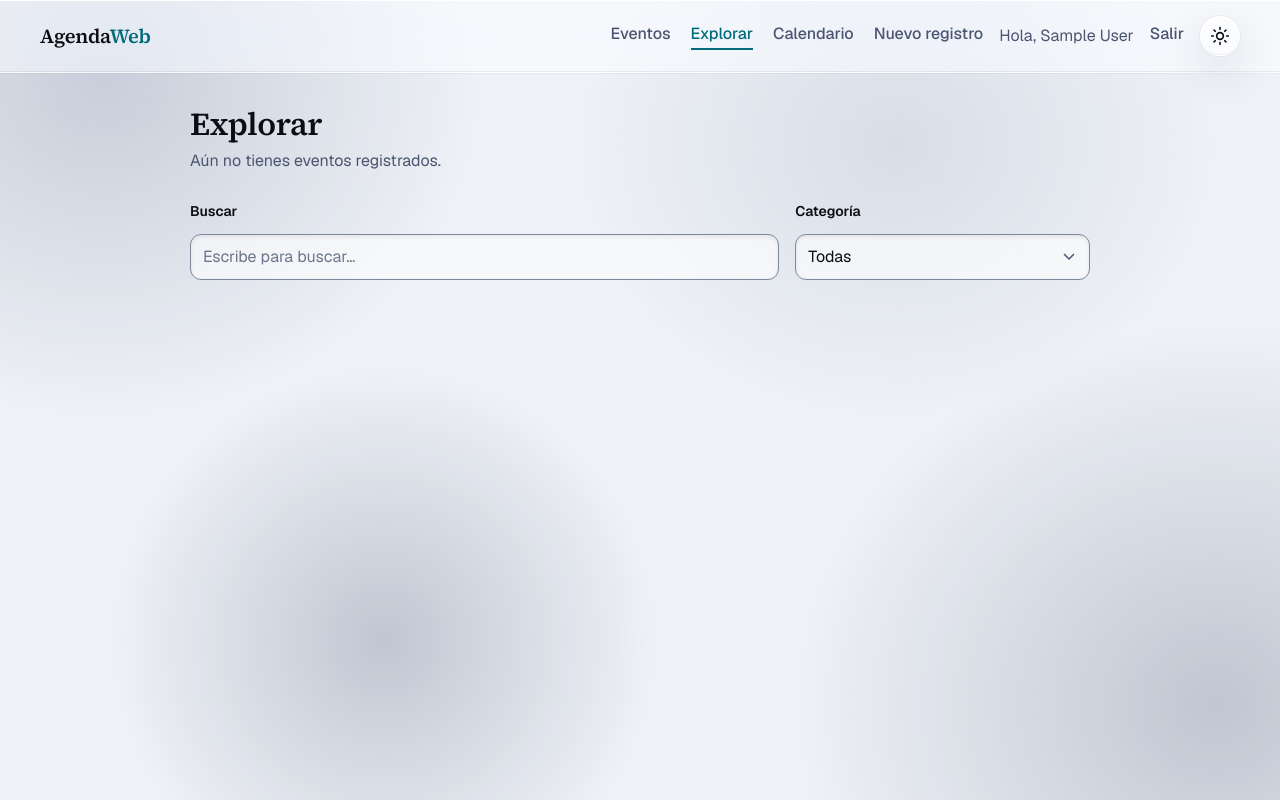
After one commit to Abrahamdlt/AgendaWeb, a PHP site: page /explorar.php in a window 1280 px wide. The commit adds this page. Run offline with PHP 8.4, Linux system fonts and the light colour scheme; the visitor is signed in with stand-in values (Sample User, id 1); data comes from the database, SQL or seed files in the repository; data that the repository does not hold is empty; a stand-in replaces the project's code that opens the database connection.

Commit message:
P11: explorar.php pinta mis eventos desde api.php con fetch y filtra mientras escribo
Ciclo pedir → revisar (401 / res.ok) → convertir → pintar con textContent,
mensajes para sin sesión, sin red y error del servidor, y debounce de 300 ms.
Enlace Explorar en el menú.

Co-Authored-By: Claude Opus 5.5 <noreply@anthropic.com>

```diff
--- a/calendario.php
+++ b/calendario.php
@@ -35,6 +35,7 @@ require __DIR__ . '/ayudas.php';
     <a href="index.php" class="marca">Agenda<span>Web</span></a>
     <nav class="barra__nav">
       <a href="index.php" class="enlace">Eventos</a>
+      <a href="explorar.php" class="enlace">Explorar</a>
       <a href="calendario.php" class="enlace enlace--activo" aria-current="page">Calendario</a>
       <a href="registrar.php" class="enlace">Nuevo registro</a>
     </nav>
--- a/css/styles.css
+++ b/css/styles.css
@@ -825,6 +825,7 @@ select.entrada {
   margin-bottom: 1.25rem;
 }
 .buscador__acciones { display: flex; align-items: center; gap: 1rem; }
+.buscador--en-vivo { grid-template-columns: minmax(0, 2fr) minmax(0, 1fr); }   /* Explorar (P11): sin botón */
 .resultados {
   margin: 0 0 1rem;
   font-size: 0.9375rem;
--- /dev/null
+++ b/explorar.php
@@ -0,0 +1,104 @@
+<?php
+require __DIR__ . '/partes/sesion.php';   // página: sin sesión → login (aquí sí va el guardia de siempre)
+// =========================================
+// AgendaWeb · Explorar (Práctica 11)
+// =========================================
+// La página llega VACÍA: no consulta eventos ni tiene foreach. js/explorar.js le pide los datos
+// a api.php (P10) con fetch y pinta las tarjetas en el navegador. Mientras escribes, filtra
+// sin recargar la página (AJAX).
+require __DIR__ . '/datos.php';        // conexion.php ($conexion)
+require __DIR__ . '/ayudas.php';       // e(), recurso()
+
+// Las categorías del filtro: son pocas y no cambian, las pone PHP
+$categorias = $conexion->query('SELECT id, nombre FROM categoria ORDER BY nombre')->fetch_all(MYSQLI_ASSOC);
+$conexion->close();
+?>
+<!DOCTYPE html>
+<html lang="es">
+<head>
+  <meta charset="UTF-8">
+  <meta name="viewport" content="width=device-width, initial-scale=1">
+  <title>AgendaWeb · Explorar</title>
+
+  <link rel="preconnect" href="https://fonts.googleapis.com">
+  <link rel="preconnect" href="https://fonts.gstatic.com" crossorigin>
+  <link href="https://fonts.googleapis.com/css2?family=Geist:wght@400;500;600&family=Source+Serif+4:opsz,wght@8..60,500;8..60,600&display=swap" rel="stylesheet">
+
+  <link rel="stylesheet" href="<?= e(recurso('css/styles.css')) ?>">
+
+  <!-- Aplica el tema guardado antes de pintar, para evitar un parpadeo -->
+  <script>
+    (function () {
+      var tema = null;
+      try { tema = localStorage.getItem("tema"); } catch (e) {}
+      if (!tema) tema = matchMedia("(prefers-color-scheme: light)").matches ? "claro" : "oscuro";
+      document.documentElement.dataset.tema = tema;
+    })();
+  </script>
+  <script src="<?= e(recurso('js/tema.js')) ?>" defer></script>
+</head>
+<body>
+
+  <header class="barra">
+    <a href="index.php" class="marca">Agenda<span>Web</span></a>
+    <nav class="barra__nav">
+      <a href="index.php" class="enlace">Eventos</a>
+      <a href="explorar.php" class="enlace enlace--activo" aria-current="page">Explorar</a>
+      <a href="calendario.php" class="enlace">Calendario</a>
+      <a href="registrar.php" class="enlace">Nuevo registro</a>
+    </nav>
+    <div class="barra__usuario">
+      <span class="barra__saludo">Hola, <?= e($usuarioNombre) ?></span>
+      <a href="logout.php" class="enlace">Salir</a>
+    </div>
+    <button type="button" class="boton boton--icono" id="boton-tema"
+            aria-label="Cambiar a modo claro" hidden>
+      <svg class="icono-luna" viewBox="0 0 24 24" fill="none" stroke="currentColor"
+           stroke-width="2" stroke-linecap="round" stroke-linejoin="round" aria-hidden="true">
+        <path d="M21 12.8A9 9 0 1 1 11.2 3a7 7 0 0 0 9.8 9.8z"/>
+      </svg>
+      <svg class="icono-sol" viewBox="0 0 24 24" fill="none" stroke="currentColor"
+           stroke-width="2" stroke-linecap="round" stroke-linejoin="round" aria-hidden="true">
+        <circle cx="12" cy="12" r="4"/>
+        <path d="M12 2v2M12 20v2M4.9 4.9l1.4 1.4M17.7 17.7l1.4 1.4M2 12h2M20 12h2M4.9 19.1l1.4-1.4M17.7 6.3l1.4-1.4"/>
+      </svg>
+    </button>
+  </header>
+
+  <main class="contenedor contenedor--sencillo">
+
+    <section class="eventos" aria-labelledby="explorar-titulo">
+      <!-- Tres "huecos" que llena JavaScript: #estado, los filtros y #lista -->
+      <div class="eventos__cabecera">
+        <div>
+          <h1 class="titulo" id="explorar-titulo">Explorar</h1>
+          <p class="subtitulo" id="estado" role="status">Cargando eventos…</p>
+        </div>
+      </div>
+
+      <!-- Sin botón "Buscar": filtra mientras escribes -->
+      <form class="buscador buscador--en-vivo" id="filtros" role="search">
+        <div class="campo">
+          <label class="etiqueta" for="q">Buscar</label>
+          <input class="entrada" type="search" id="q" maxlength="100" placeholder="Escribe para buscar…">
+        </div>
+        <div class="campo">
+          <label class="etiqueta" for="categoria">Categoría</label>
+          <select class="entrada" id="categoria">
+            <option value="0">Todas</option>
+            <?php foreach ($categorias as $cat): ?>
+              <option value="<?= (int) $cat['id'] ?>"><?= e($cat['nombre']) ?></option>
+            <?php endforeach; ?>
+          </select>
+        </div>
+      </form>
+
+      <section class="lista-registros lista-registros--rejilla" id="lista" aria-label="Eventos" aria-live="polite"></section>
+    </section>
+
+  </main>
+
+  <!-- Al final: cuando el navegador lee el script, #lista y #estado ya existen -->
+  <script src="<?= e(recurso('js/explorar.js')) ?>"></script>
+</body>
+</html>
--- a/index.php
+++ b/index.php
@@ -192,6 +192,7 @@ $totalRegistrados = array_sum(array_column($resumen, 'total'));   // todos tus e
     <a href="index.php" class="marca">Agenda<span>Web</span></a>
     <nav class="barra__nav">
       <a href="index.php" class="enlace enlace--activo" aria-current="page">Eventos</a>
+      <a href="explorar.php" class="enlace">Explorar</a>
       <a href="calendario.php" class="enlace">Calendario</a>
       <a href="registrar.php" class="enlace">Nuevo registro</a>
     </nav>
--- /dev/null
+++ b/js/explorar.js
@@ -0,0 +1,123 @@
+// Página Explorar (explorar.php · Práctica 11).
+// Pide los eventos a api.php (P10) y los pinta sin recargar la página (AJAX).
+// Cada búsqueda repite el mismo ciclo: 1 · pedir (fetch) → 2 · revisar (res.ok) → 3 · convertir (res.json()) → 4 · pintar (DOM)
+
+// Los huecos de la página (los id de explorar.php)
+const lista    = document.getElementById('lista');
+const estado   = document.getElementById('estado');
+const campoQ   = document.getElementById('q');
+const campoCat = document.getElementById('categoria');
+
+const MESES = ['ene', 'feb', 'mar', 'abr', 'may', 'jun', 'jul', 'ago', 'sep', 'oct', 'nov', 'dic'];
+
+// '2026-11-20' → '20/11/2026' (como formatearFecha() de index.php)
+function formatearFecha(fecha) {
+    const [a, m, d] = fecha.split('-');
+    return `${d}/${m}/${a}`;
+}
+
+// Un elemento con su clase y su texto. textContent pone TEXTO, nunca HTML:
+// es el e() de JavaScript (un título como <img onerror=...> se ve como letras, no se ejecuta)
+function crear(etiqueta, clase, texto) {
+    const el = document.createElement(etiqueta);
+    el.className = clase;
+    if (texto !== undefined) el.textContent = texto;
+    return el;
+}
+
+// Crea UNA tarjeta a partir de UN evento del JSON, con las mismas clases que mostrarEvento() de index.php
+function crearTarjeta(ev, orden) {
+    const [, m, d] = ev.fecha.split('-');
+    const tarjeta = crear('article', 'tarjeta tarjeta--registro');
+    tarjeta.style.setProperty('--orden', orden);   // aparecen escalonadas
+
+    // Cuadro con el día y el mes
+    const cuadro = crear('div', 'registro__hora');
+    cuadro.append(crear('span', 'registro__dia', String(Number(d))), crear('span', 'registro__mes', MESES[Number(m) - 1]));
+
+    const info = crear('div', 'registro__info');
+    info.append(crear('h2', 'registro__titulo', ev.titulo));
+
+    const cuando = crear('p', 'registro__meta');
+    const tiempo = crear('time', '', formatearFecha(ev.fecha) + (ev.hora ? ' · ' + ev.hora : ''));
+    tiempo.dateTime = ev.fecha;
+    cuando.append(tiempo);
+    info.append(cuando);
+
+    if (ev.descripcion) {                        // null o '' → no se pinta
+        info.append(crear('p', 'registro__texto', ev.descripcion));
+    }
+
+    const datos = crear('p', 'registro__datos');
+    datos.append(crear('span', 'insignia insignia--categoria', ev.categoria));
+    info.append(datos);
+
+    // Editar sigue siendo la página de siempre
+    const acciones = crear('div', 'registro__acciones');
+    const editar = crear('a', 'boton boton--secundario boton--chico', 'Editar');
+    editar.href = 'registrar.php?editar=' + Number(ev.id);
+    editar.setAttribute('aria-label', 'Editar «' + ev.titulo + '»');
+    acciones.append(editar);
+    info.append(acciones);
+
+    tarjeta.append(cuadro, info);
+    return tarjeta;
+}
+
+// 4 · Pintar: distingue "no tienes eventos" de "tu búsqueda no encontró nada" (como en P9)
+function pintar(datos) {
+    lista.replaceChildren();                     // borra lo que había antes
+    const buscando = datos.filtros.q !== '' || datos.filtros.categoria !== 0;
+
+    if (datos.total === 0) {
+        estado.textContent = buscando ? 'Sin resultados para tu búsqueda.' : 'Aún no tienes eventos registrados.';
+        return;
+    }
+    const s = datos.total === 1 ? '' : 's';
+    estado.textContent = `${datos.total} evento${s} ` + (buscando ? `encontrado${s}` : `registrado${s}`);
+    datos.eventos.forEach((ev, i) => lista.append(crearTarjeta(ev, i)));
+}
+
+// El ciclo completo. Nunca deja la pantalla en blanco: sin sesión, sin red o con error, lo dice.
+let ultima = 0;   // número de la petición más reciente
+async function cargarEventos() {
+    // URLSearchParams arma "q=examen&categoria=3" y codifica acentos y símbolos (%, &, espacios)
+    const params = new URLSearchParams({ q: campoQ.value.trim(), categoria: campoCat.value });
+    const esta = ++ultima;
+    estado.textContent = 'Cargando eventos…';
+
+    try {
+        const res = await fetch('api.php?' + params);           // 1 · pedir (viaja la cookie de sesión)
+        if (esta !== ultima) return;                            // ya se pidió otra búsqueda: esta respuesta llegó tarde
+
+        if (res.status === 401) {                               // 2 · revisar: fetch NO falla con un 401
+            estado.innerHTML = 'Tu sesión terminó. <a class="enlace enlace--activo" href="login.php">Inicia sesión</a> de nuevo.';
+            lista.replaceChildren();
+            return;
+        }
+        if (!res.ok) {                                          // 500 u otro: se revisa ANTES de res.json()
+            throw new Error('La API respondió ' + res.status);  // (un error de conexion.php es texto, no JSON)
+        }
+
+        const datos = await res.json();                         // 3 · convertir (JSON.parse: deserializar)
+        pintar(datos);                                          // 4 · pintar
+    } catch (error) {
+        // Sin red, servidor caído o JSON roto
+        console.error(error);
+        estado.textContent = 'No se pudieron cargar los eventos. Intenta de nuevo más tarde.';
+        lista.replaceChildren();
+    }
+}
+
+// Buscar mientras escribes: espera 300 ms a que dejes de teclear antes de pedir (debounce)
+let espera;
+campoQ.addEventListener('input', () => {
+    clearTimeout(espera);
+    espera = setTimeout(cargarEventos, 300);
+});
+campoCat.addEventListener('change', cargarEventos);
+
+// Si presionan Enter, que no se recargue la página
+document.getElementById('filtros').addEventListener('submit', e => e.preventDefault());
+
+cargarEventos();                                                // primera carga
--- a/registrar.php
+++ b/registrar.php
@@ -129,6 +129,7 @@ function marcado(bool $condicion, string $atributo): string
     <a href="index.php" class="marca">Agenda<span>Web</span></a>
     <nav class="barra__nav">
       <a href="index.php" class="enlace">Eventos</a>
+      <a href="explorar.php" class="enlace">Explorar</a>
       <a href="calendario.php" class="enlace">Calendario</a>
       <a href="registrar.php" class="enlace enlace--activo" aria-current="page">Nuevo registro</a>
     </nav>
```
Also changed, not shown: README.md.
